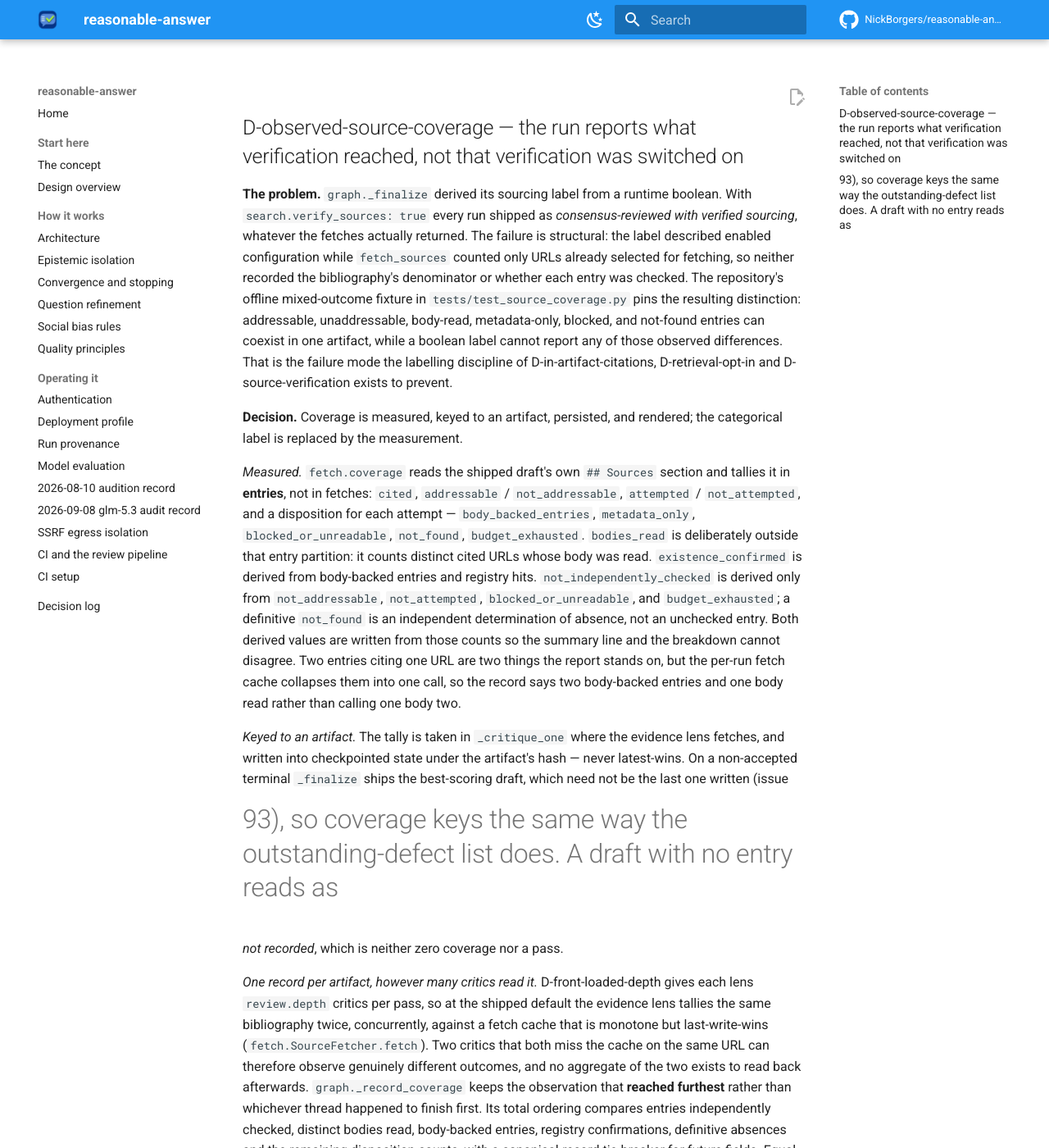
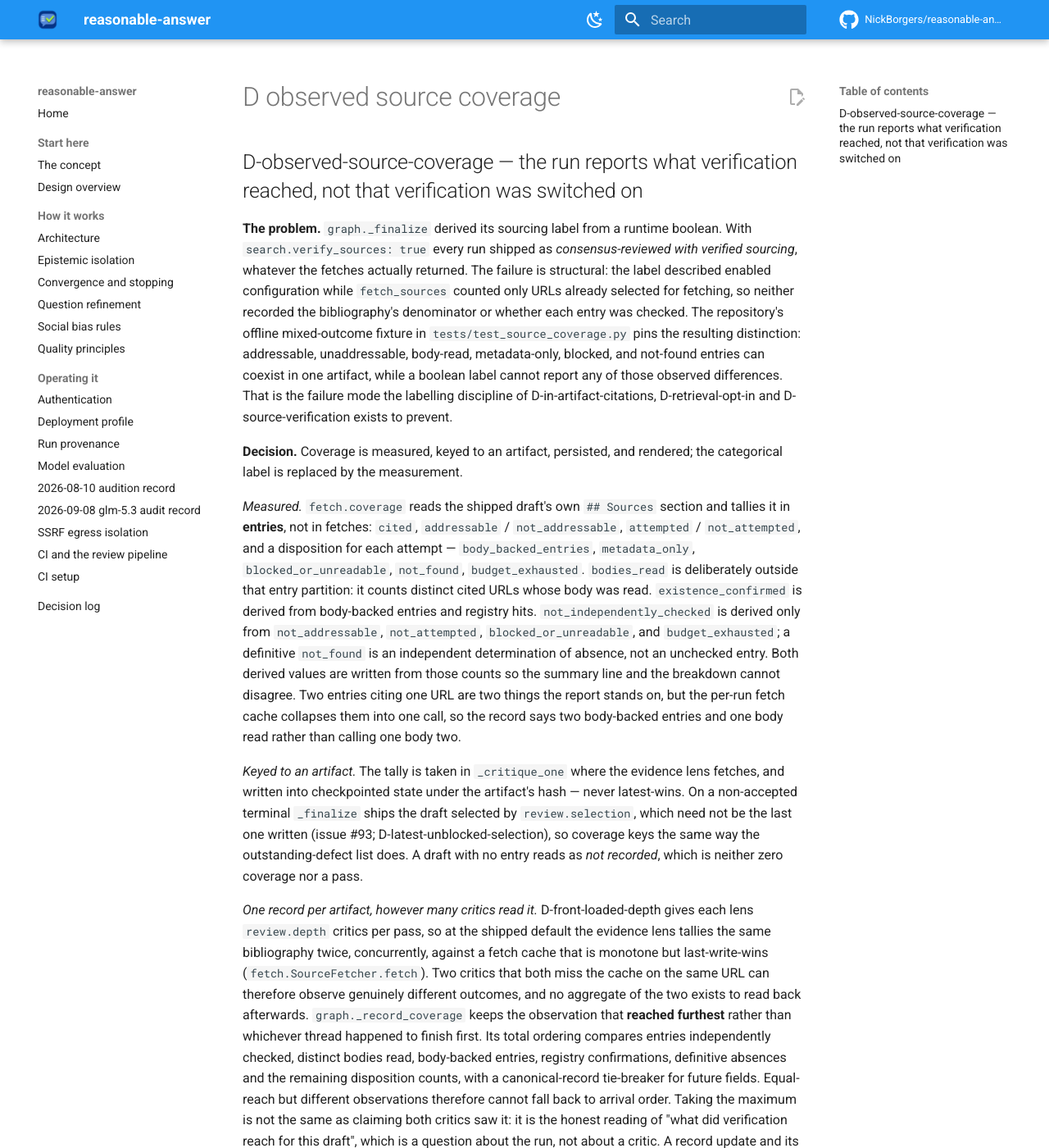
Before and after one commit to NickBorgers/reasonable-answer, an MkDocs documentation site: the page built from docs/decisions/D-observed-source-coverage.md, in a window 1280 px wide and 1400 px high. Shown: the whole window at 82% size. Built offline with MkDocs 1.6.1 and Material for MkDocs 9.7.7, drawn with Linux system fonts in a browser that asks for light colours; comment, search, counter and statistics services are not loaded.

Commit message:
fix: address reviewer findings (cycle 1, cold)
Aligned all reviewer-identified current-facing documentation with the configurable terminal selection policy. The unsupported-evidence blocker is deferred because the suggested evidence is unavailable and changing the default would reverse the PR's explicit intent. Full offline tests and Ruff pass.

Addressed:
  - docs/docs-stale-selection-1

Skipped:
  - quality/qual-claim-unsupported-1

```diff
--- a/docs/decisions/D-observed-source-coverage.md
+++ b/docs/decisions/D-observed-source-coverage.md
@@ -29,9 +29,10 @@
 
 *Keyed to an artifact.* The tally is taken in `_critique_one` where the evidence lens fetches, and
 written into checkpointed state under the artifact's hash — never latest-wins. On a non-accepted
-terminal `_finalize` ships the best-scoring draft, which need not be the last one written (issue
-#93), so coverage keys the same way the outstanding-defect list does. A draft with no entry reads as
-*not recorded*, which is neither zero coverage nor a pass.
+terminal `_finalize` ships the draft selected by `review.selection`, which need not be the last one
+written (issue #93; D-latest-unblocked-selection), so coverage keys the same way the
+outstanding-defect list does. A draft with no entry reads as *not recorded*, which is neither zero
+coverage nor a pass.
 
 *One record per artifact, however many critics read it.* D-front-loaded-depth gives each lens
 `review.depth` critics per pass, so at the shipped default the evidence lens tallies the same
```
Also changed, not shown: README.md (+5 -3 lines), docs/architecture.md (+1 -1 lines).
